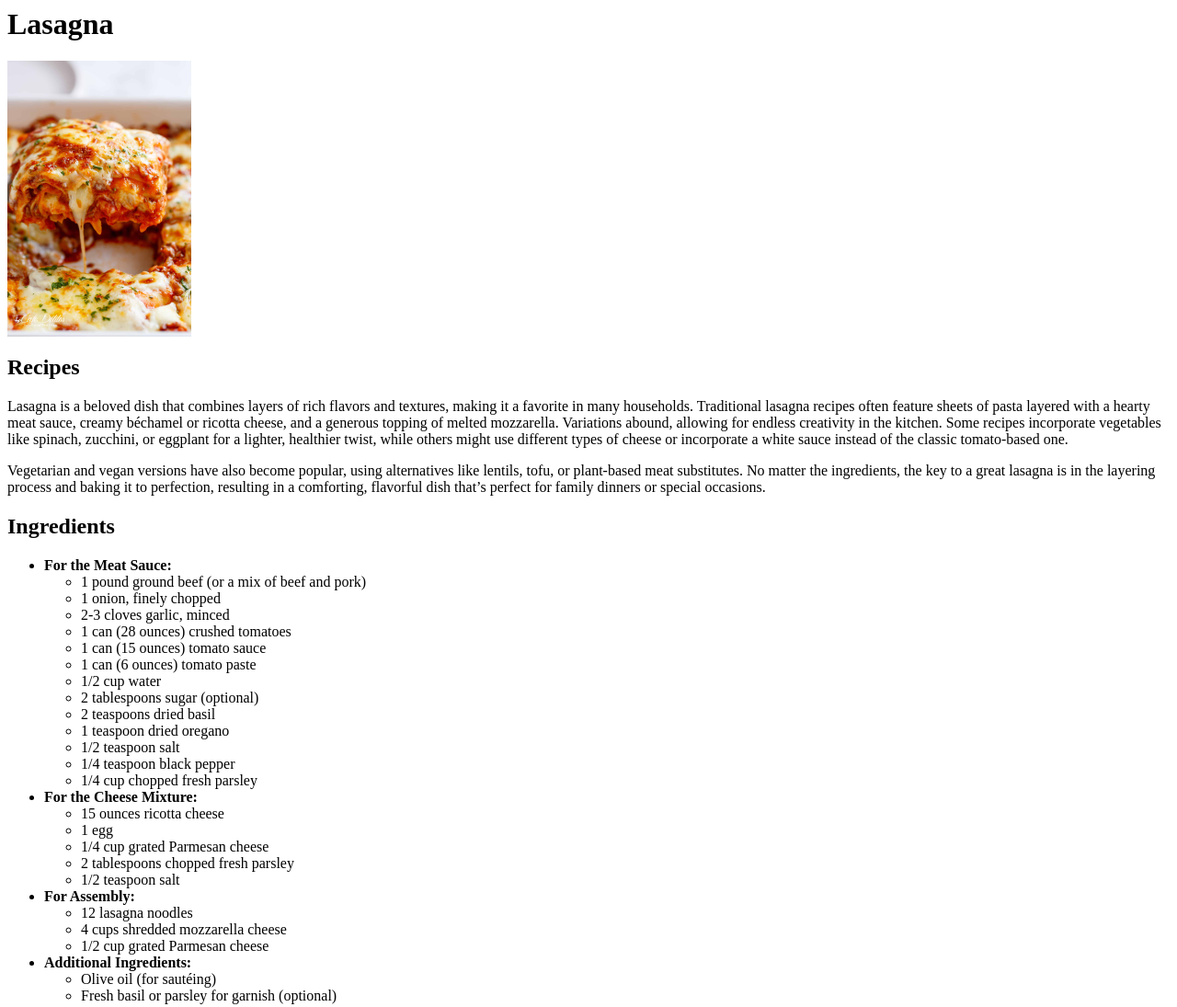
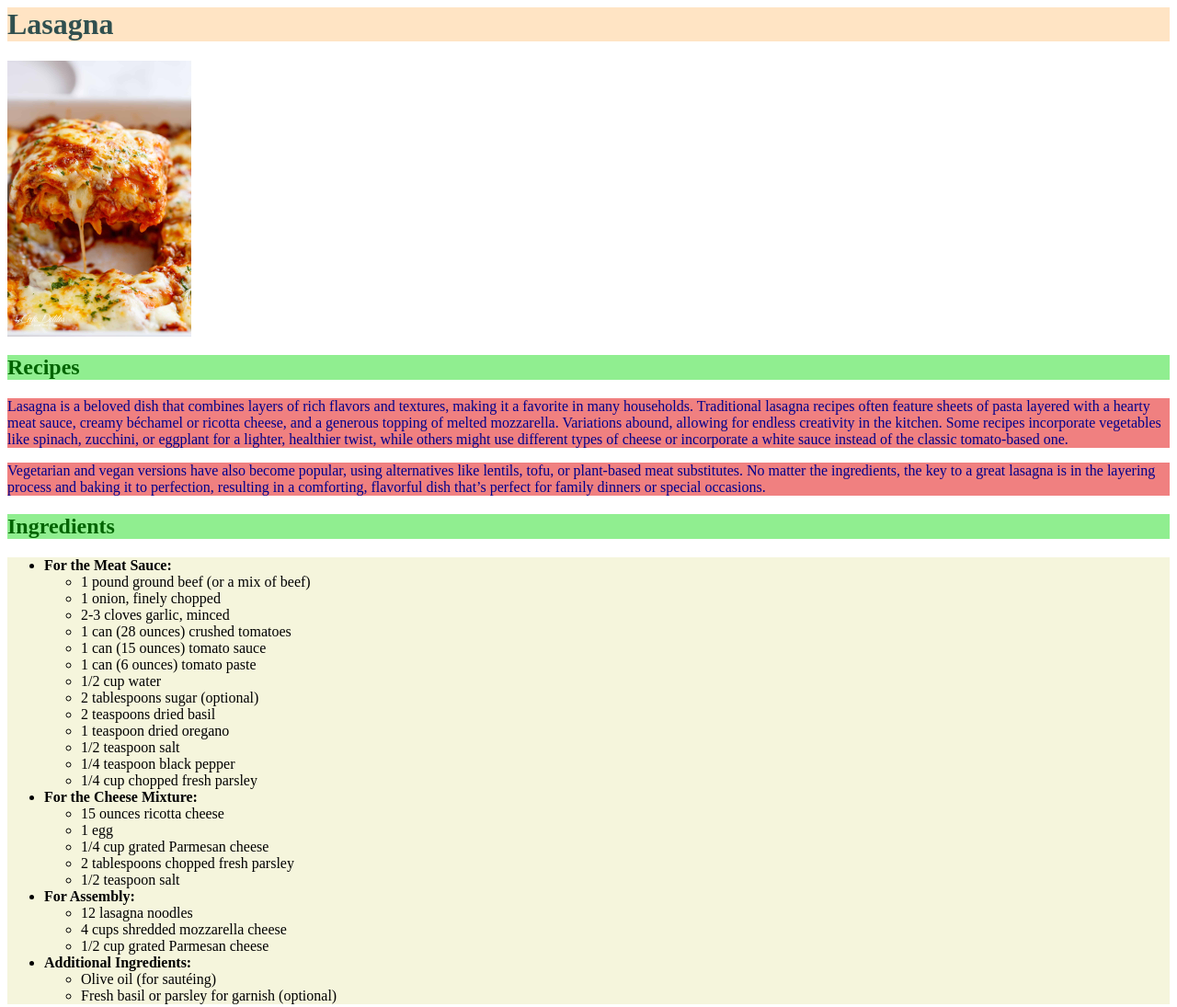
Before and after one commit to muazsazelim/The-Odin-Project, a plain HTML site: page foundations/odin-recipes/recipes/lasagna.html in a window 1280 px wide. Shown: the top 1095 px of the page at 92% size. Drawn offline with Linux system fonts and the light colour scheme.

Commit message:
finish the cascade exercise

```diff
--- a/foundations/odin-recipes/recipes/lasagna.html
+++ b/foundations/odin-recipes/recipes/lasagna.html
@@ -1,3 +1,9 @@
+<head>
+    <meta charset="UTF-8">
+    <meta name="viewport" content="width=device-width, initial-scale=1.0">
+    <link rel="stylesheet" href="../style.css">
+    <title>Lasagna</title>
+</head>
 <h1>Lasagna</h1>
 <img src="../images/lasagna.jpeg" width="200" height="300" alt="image of lasagna">
 <h2>Recipes</h2>
@@ -14,7 +20,7 @@
 <ul>
     <li><strong>For the Meat Sauce:</strong>
         <ul>
-            <li>1 pound ground beef (or a mix of beef and pork)</li>
+            <li>1 pound ground beef (or a mix of beef)</li>
             <li>1 onion, finely chopped</li>
             <li>2-3 cloves garlic, minced</li>
             <li>1 can (28 ounces) crushed tomatoes</li>
@@ -55,7 +61,7 @@
 <h2>Steps</h2>
 <ol>
     <li>Preheat your oven to 375°F (190°C).</li>
-    <li>In a large skillet, heat a little olive oil over medium heat. Add the ground beef (or a mix of beef and pork)
+    <li>In a large skillet, heat a little olive oil over medium heat. Add the ground beef (or a mix of beef)
         and cook until browned. Drain excess fat.</li>
     <li>Add the chopped onion and minced garlic to the skillet. Sauté until the onion is translucent and the garlic is
         fragrant.</li>
--- /dev/null
+++ b/foundations/odin-recipes/style.css
@@ -0,0 +1,24 @@
+h1 {
+    color: darkslategrey;
+    font-weight: bold;
+    background-color: bisque;
+}
+
+h2 {
+    color: darkgreen;
+    font: bold;
+    background-color: lightgreen;
+}
+
+p {
+    background-color: lightcoral;
+    color: darkblue;
+}
+
+ul {
+    background-color: beige;
+}
+
+ol {
+    background-color: lightblue;
+}
```
Also changed, not shown: foundations/odin-recipes/index.html (+1 -0 lines), foundations/odin-recipes/recipes/iced-coffee.html (+6 -0 lines), foundations/odin-recipes/recipes/roti-canai.html (+6 -0 lines).
